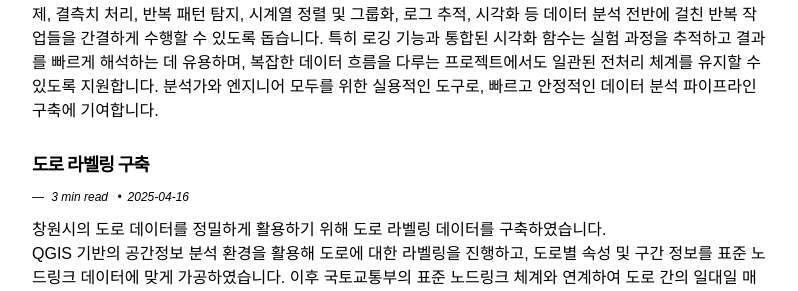
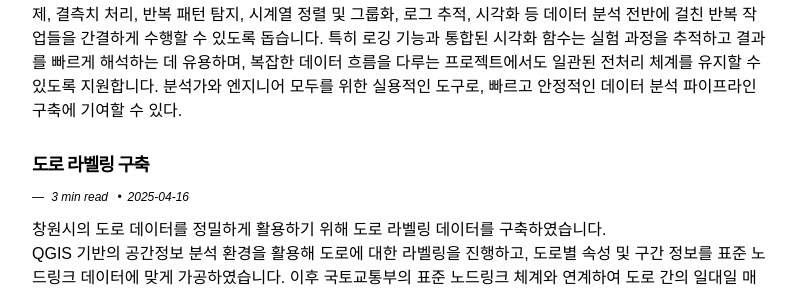
Before and after one commit to aitheimc/aitheimc.github.io, a Jekyll site: the page built from index.html, in a window 1280 px wide and 900 px high, scrolled down 599 px. Shown: the part 278-569 px from the top of the window, without its empty margins (240-1038 px from the left). Built offline with Jekyll 4.4.1, drawn with Linux system fonts in a browser that asks for light colours; nearby versions of some CDN libraries; the list of posts is cut into pages by our own code; some of the changed text lies outside the part shown.

Commit message:
feat: utilskit 0.2.3 update

```diff
--- a/_posts/2025-07-23-utilskit 패키지 활용.markdown
+++ b/_posts/2025-07-23-utilskit 패키지 활용.markdown
@@ -10,7 +10,7 @@ tags:
     - rule
 ---
 
-이 패키지는 다양한 전처리 작업을 효율적으로 처리할 수 있도록 설계된 커스텀 유틸리티 모음입니다. 데이터 정제, 결측치 처리, 반복 패턴 탐지, 시계열 정렬 및 그룹화, 로그 추적, 시각화 등 데이터 분석 전반에 걸친 반복 작업들을 간결하게 수행할 수 있도록 돕습니다. 특히 로깅 기능과 통합된 시각화 함수는 실험 과정을 추적하고 결과를 빠르게 해석하는 데 유용하며, 복잡한 데이터 흐름을 다루는 프로젝트에서도 일관된 전처리 체계를 유지할 수 있도록 지원합니다. 분석가와 엔지니어 모두를 위한 실용적인 도구로, 빠르고 안정적인 데이터 분석 파이프라인 구축에 기여합니다.
+이 패키지는 다양한 전처리 작업을 효율적으로 처리할 수 있도록 설계된 커스텀 유틸리티 모음입니다. 데이터 정제, 결측치 처리, 반복 패턴 탐지, 시계열 정렬 및 그룹화, 로그 추적, 시각화 등 데이터 분석 전반에 걸친 반복 작업들을 간결하게 수행할 수 있도록 돕습니다. 특히 로깅 기능과 통합된 시각화 함수는 실험 과정을 추적하고 결과를 빠르게 해석하는 데 유용하며, 복잡한 데이터 흐름을 다루는 프로젝트에서도 일관된 전처리 체계를 유지할 수 있도록 지원합니다. 분석가와 엔지니어 모두를 위한 실용적인 도구로, 빠르고 안정적인 데이터 분석 파이프라인 구축에 기여할 수 있다.
 
 <!--more-->
 
```
